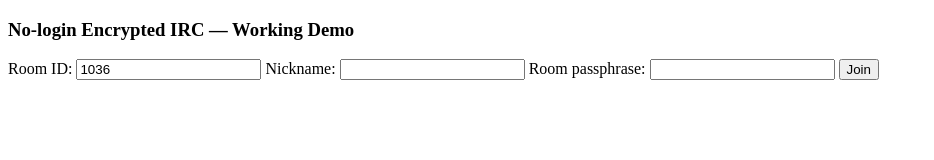
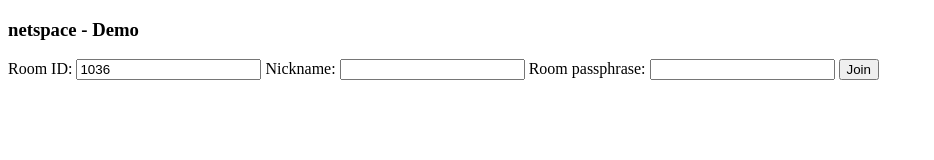
Before and after one commit to tradeNOM/tradeNOM.github.io, a plain HTML site: page index.html in a window 1280 px wide. Shown: the whole page, without its empty margins (0-934 px from the left). Drawn offline with Linux system fonts and the light colour scheme.

Commit message:
Update index.html

```diff
--- a/index.html
+++ b/index.html
@@ -2,10 +2,10 @@
 <html>
 <head>
 <meta charset="utf-8">
-<title>No-login Encrypted IRC</title>
+<title>netspace</title>
 </head>
 <body>
-<h3>No-login Encrypted IRC — Working Demo</h3>
+<h3>netspace - Demo</h3>
 
 <div>
 Room ID: <input id="room" value="1036">
```
